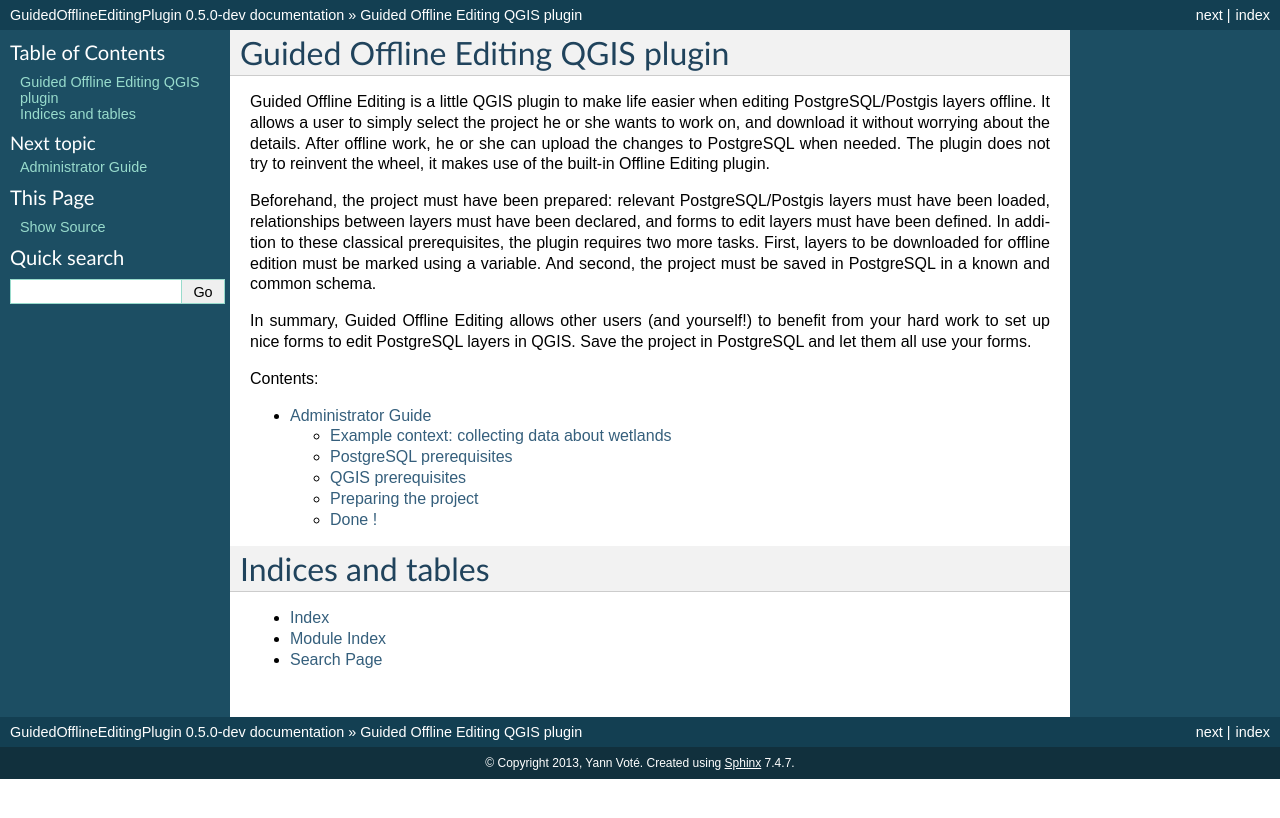
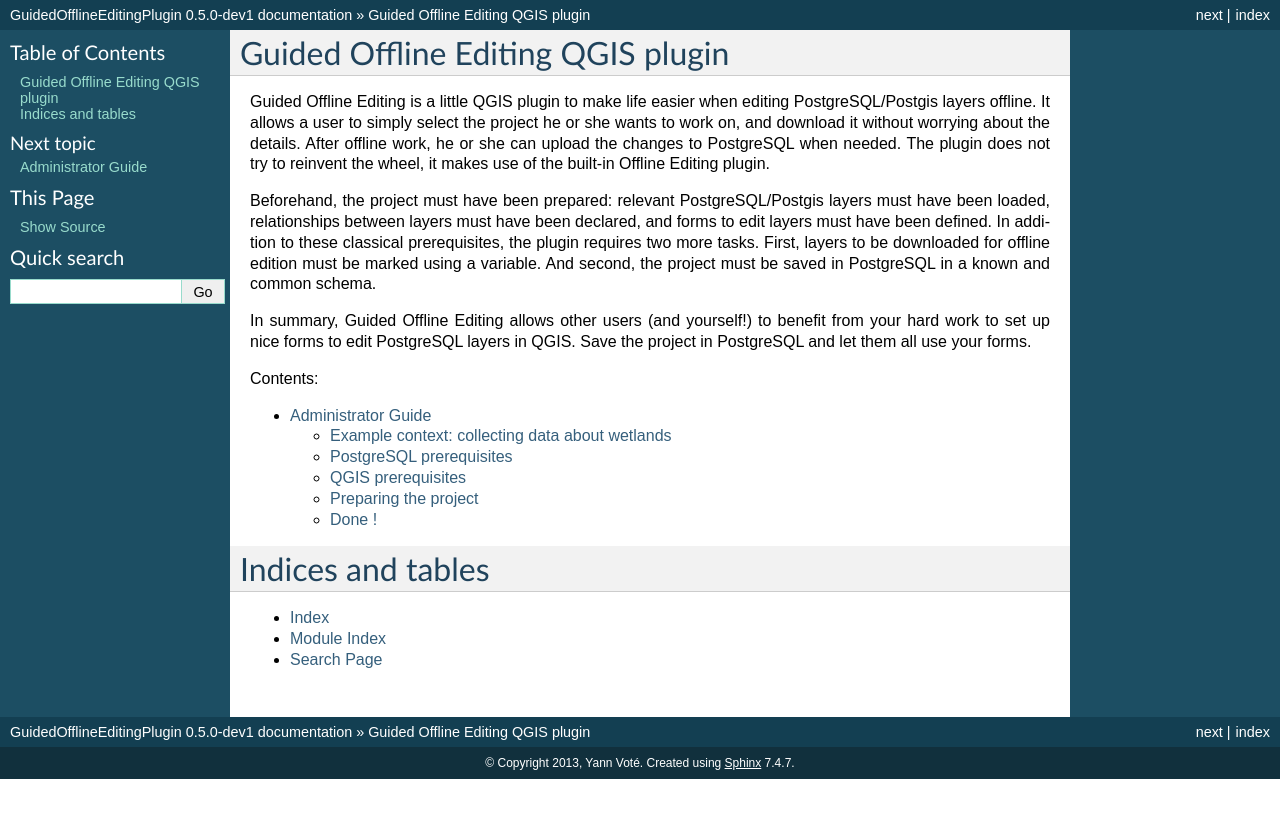
Before and after one commit to ygversil/qgis-guided-offline-editing, a Sphinx documentation site: the page built from help/source/index.rst, in a window 1280 px wide. Shown: the top 818 px of the page. Built offline with Sphinx 7.4.7, drawn with Linux system fonts in a browser that asks for light colours; formulas are drawn with MathJax 3.

Commit message:
Bump version: 0.5.0-dev → 0.5.0-dev1

```diff
--- a/help/source/conf.py
+++ b/help/source/conf.py
@@ -48,9 +48,9 @@
 # built documents.
 #
 # The short X.Y version.
-version = '0.5.0-dev'
+version = '0.5.0-dev1'
 # The full version, including alpha/beta/rc tags.
-release = '0.5.0-dev'
+release = '0.5.0-dev1'
 
 # The language for content autogenerated by Sphinx. Refer to documentation
 # for a list of supported languages.
--- a/metadata.txt
+++ b/metadata.txt
@@ -10,7 +10,7 @@
 name=Guided Offline Editing
 qgisMinimumVersion=3.8
 description=Extend the built-in Offline Editing plugin providing automated processes
-version=0.5.0-dev
+version=0.5.0-dev1
 author=Yann Voté
 email=ygversil@lilo.org
 
```
Also changed, not shown: .bumpversion.cfg.
